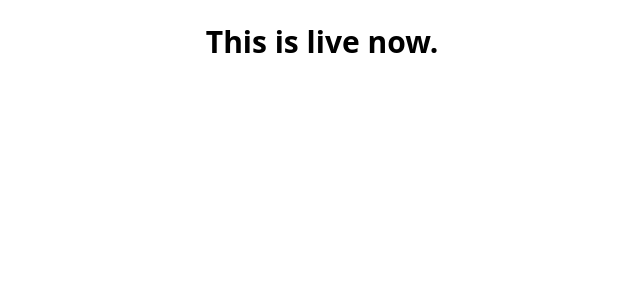
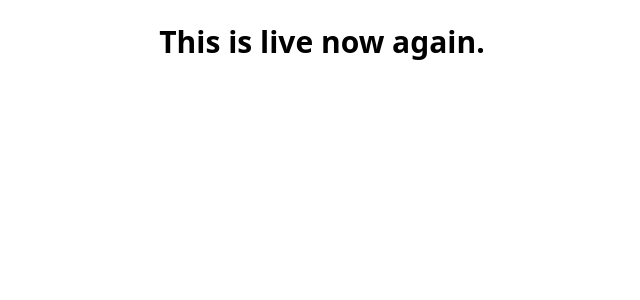
Before and after one commit to anubhav9454/Canteen-Management-Frontend, a Nuxt app: page / in a window 1280 px wide. Shown: the top 300 px of the page, without its empty margins (318-958 px from the left). Built offline with nearby package versions, Linux system fonts and the light colour scheme.

Commit message:
Update index.vue

```diff
--- a/pages/index.vue
+++ b/pages/index.vue
@@ -1,6 +1,6 @@
 <template>
   <div class="p-6 text-center font-semibold text-3xl">
-    This is live now.
+    This is live now again.
   </div>
 </template>
 
```
